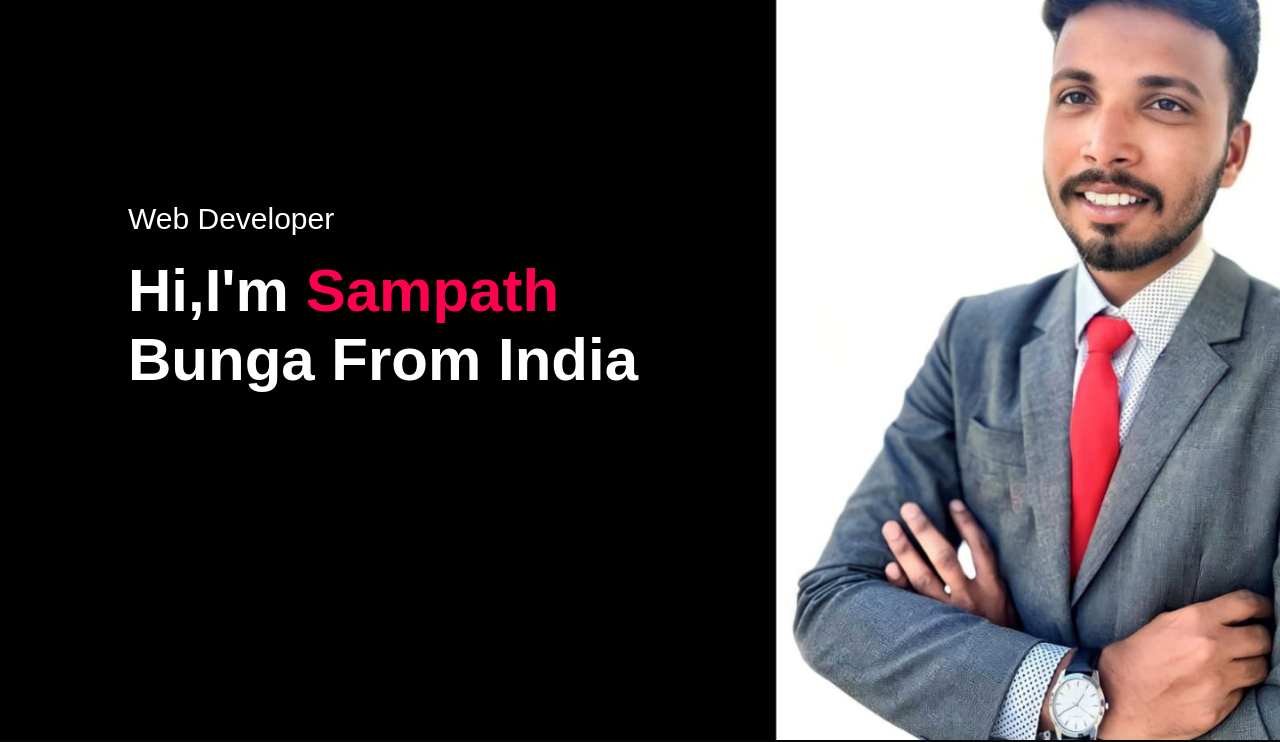
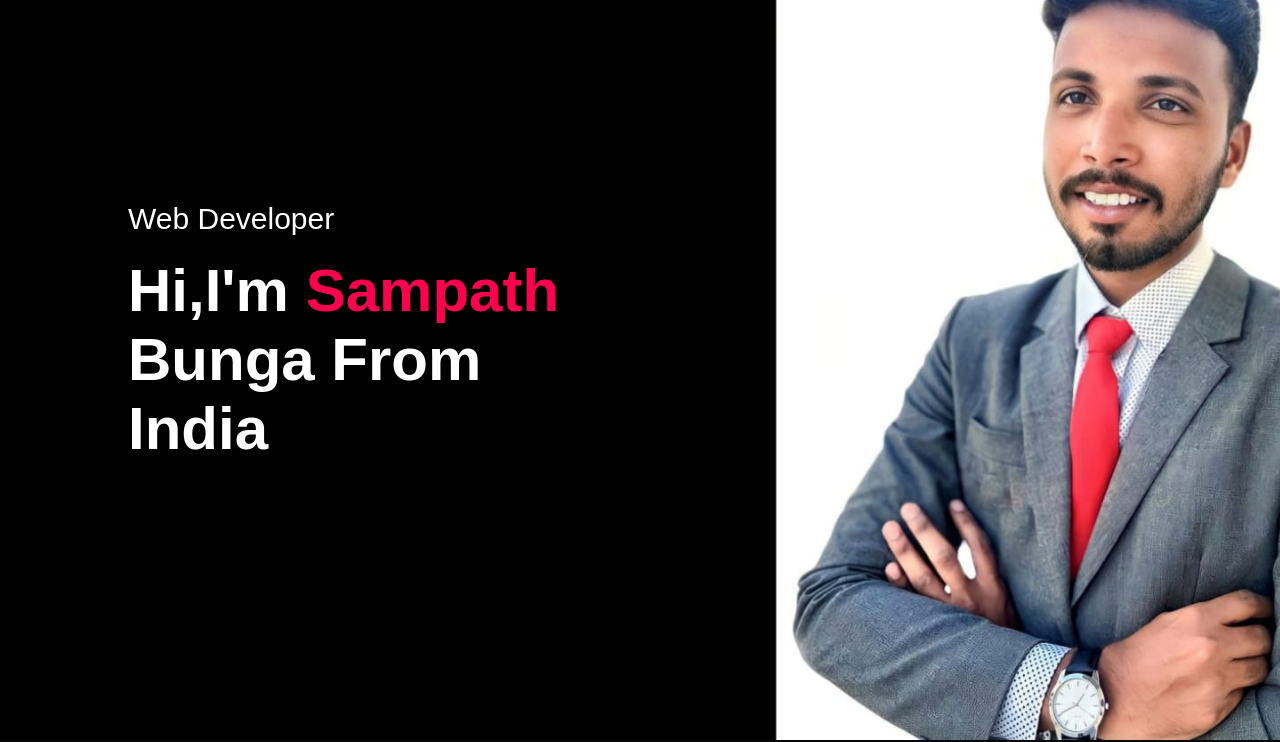
Before and after one commit to Sampath3182/PRODIGY_WD_04, a plain HTML site: page index.html in a window 1280 px wide. Shown: the part 60-802 px from the top of the page. Drawn offline with Linux system fonts and the light colour scheme.

Commit message:
Update index.html

```diff
--- a/index.html
+++ b/index.html
@@ -24,7 +24,7 @@
             </nav>
             <div class="header-text">
                 <p>Web  Developer</p>
-                <h1>Hi,I'm<span> Sampath</span> <br> Bunga From India</h1>
+                <h1>Hi,I'm<span> Sampath</span> <br> Bunga From<br> India</h1>
 
             </div>
         </div>
```
